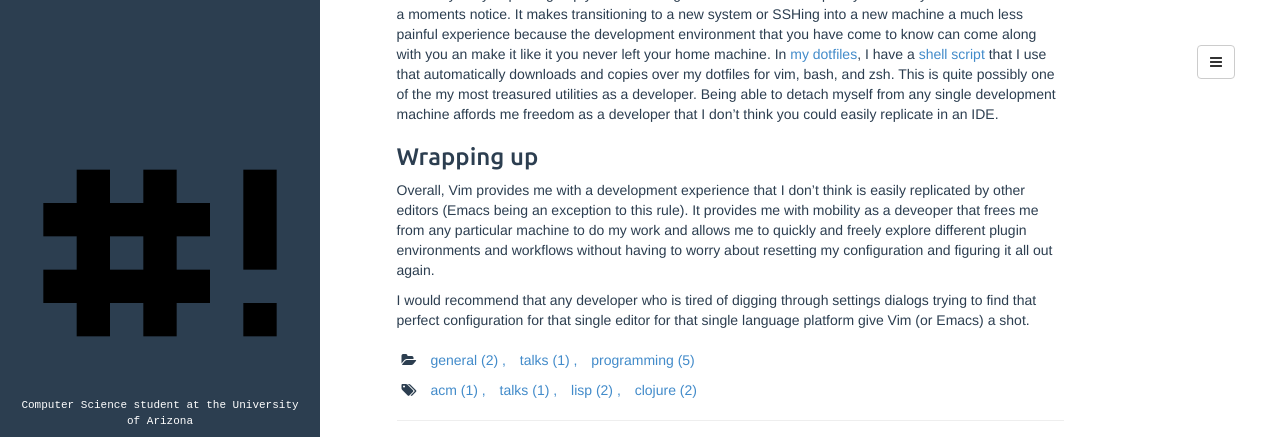
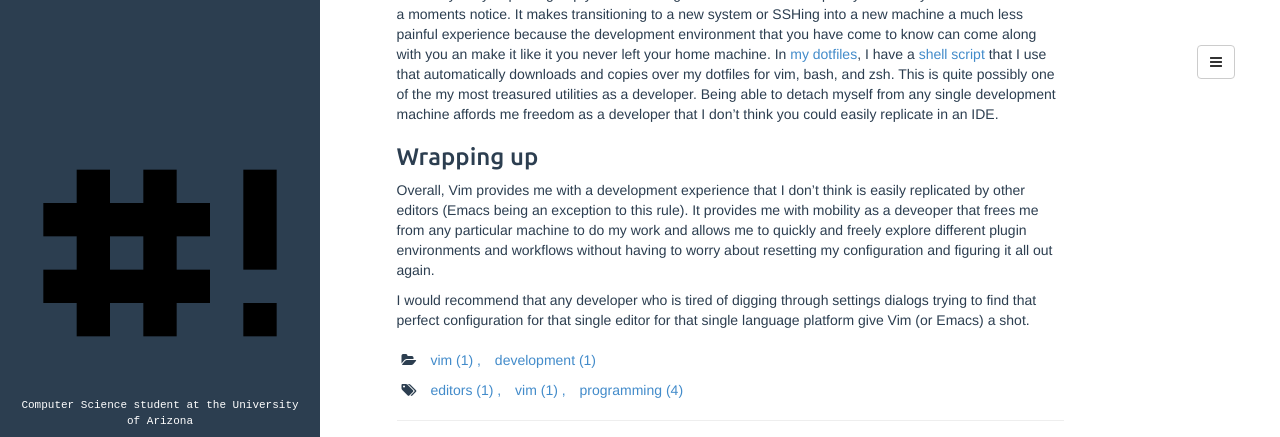
Before and after one commit to gizmo385/gizmo385.github.io, a Jekyll site: the page built from _posts/2015-08-01-using-vim.md, in a window 1280 px wide and 900 px high, scrolled down 1428 px, cut to the strip 0-437 px from the top of the window. Built offline with Jekyll 4.4.1, drawn with Linux system fonts in a browser that asks for light colours; Markdown is read by kramdown in place of the engine named in the settings; comment, search, counter and statistics services are not loaded.

Commit message:
Fixing the tags on the vim post

```diff
--- a/_posts/2015-08-01-using-vim.md
+++ b/_posts/2015-08-01-using-vim.md
@@ -1,8 +1,8 @@
 ---
 layout: post
 title: Sticking with Vim
-categories: [general, talks, programming]
-tags: [acm, talks, lisp, clojure]
+categories: [vim, development]
+tags: [editors, vim, programming]
 description: Why I still use vim as my main editor.
 comments: true
 fullview: true
```
